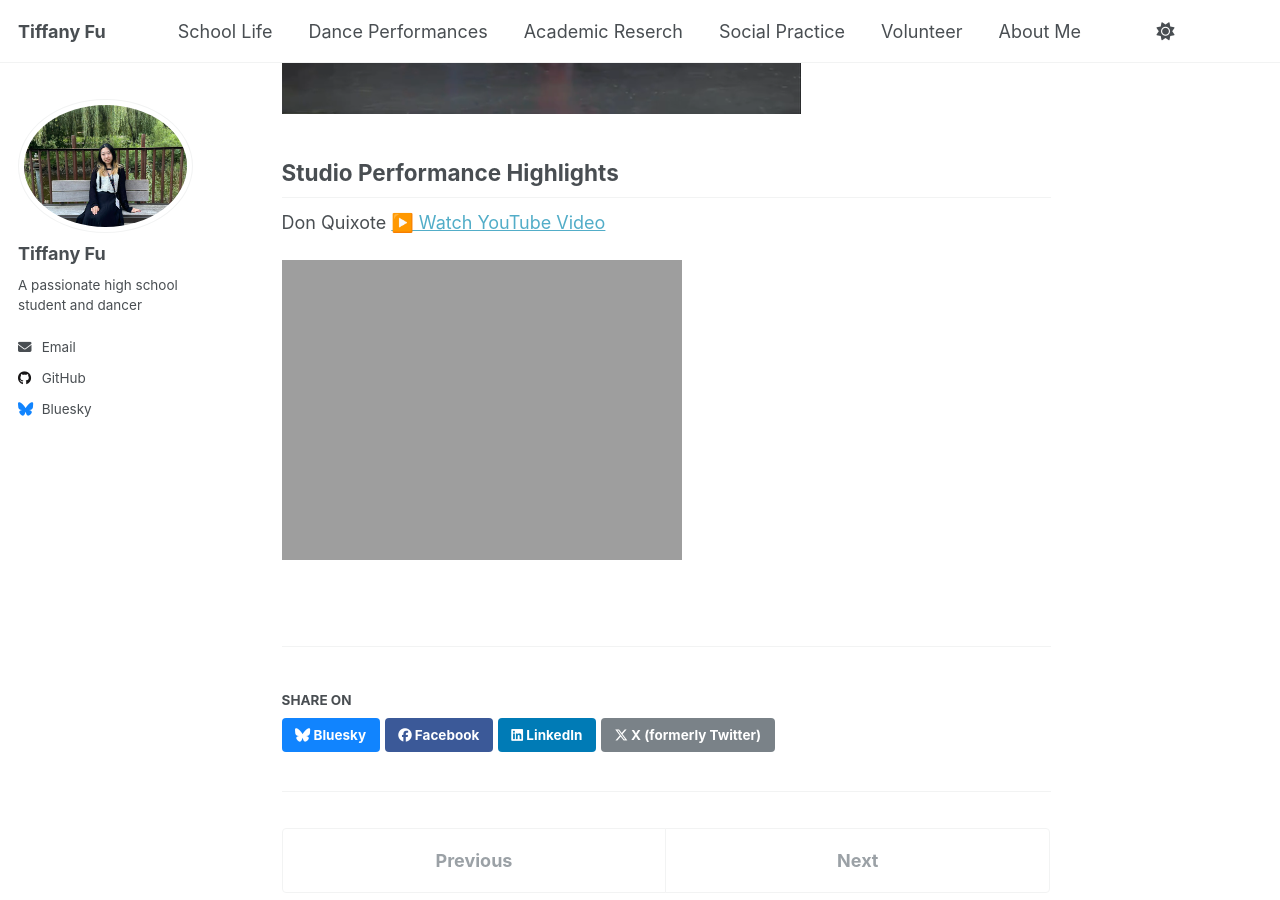
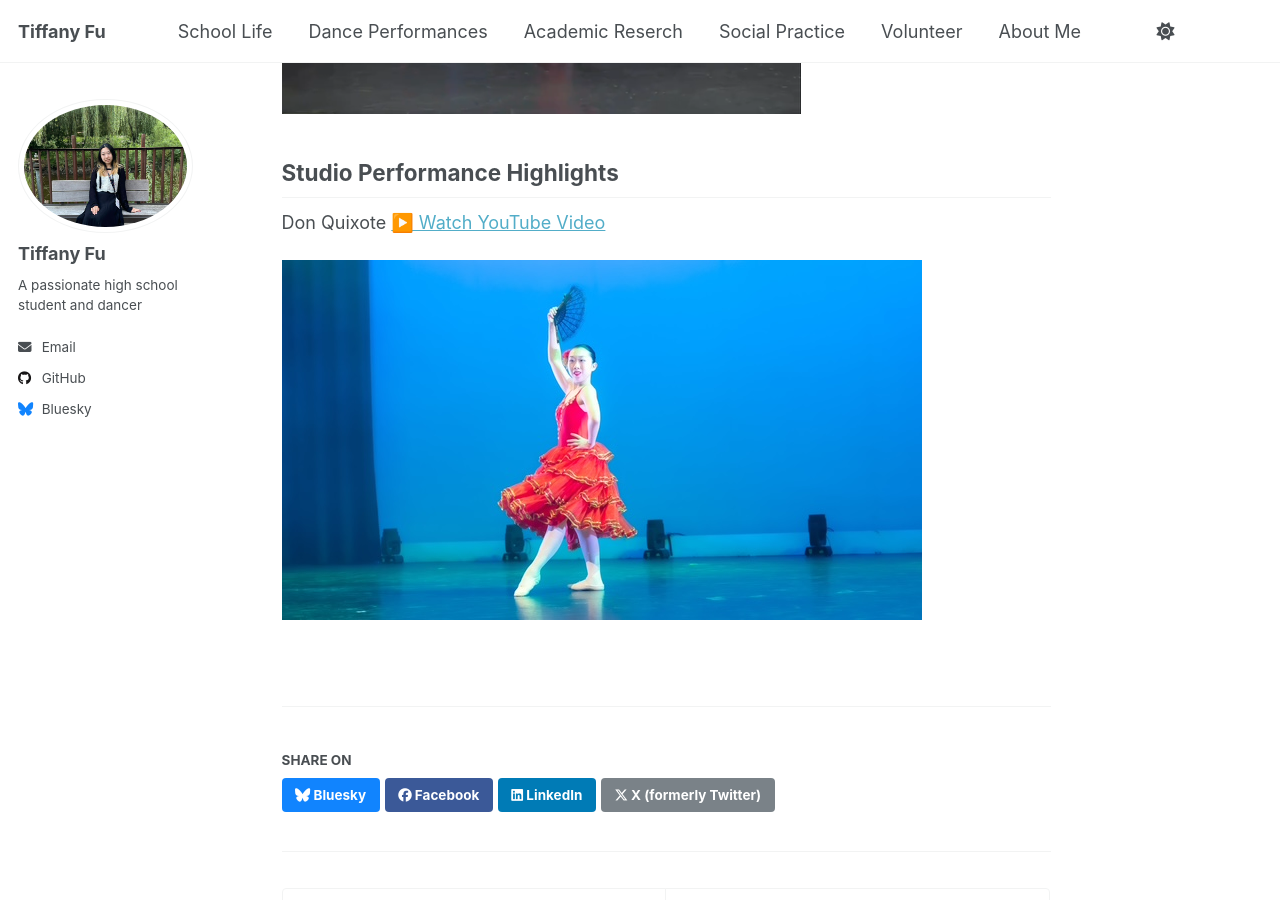
Before and after one commit to TiffanyJTFu/TiffanyFu, a Jekyll site: the page built from _talks/DanceCompetitions1.md, in a window 1280 px wide and 900 px high, scrolled down 1967 px. Built offline with Jekyll 4.4.1, drawn with Linux system fonts in a browser that asks for light colours; a script that is not in the unit is left out.

Commit message:
Update DanceCompetitions1.md

```diff
--- a/_talks/DanceCompetitions1.md
+++ b/_talks/DanceCompetitions1.md
@@ -34,4 +34,4 @@ Pointing to the Moon – Solo | Diamond Rank, 2nd Place Overall, Judge's Choice
 Don Quixote
 <a href="https://youtu.be/isbpR2lO6R4" target="_blank" rel="noopener">▶️ Watch YouTube Video</a>
 
-![Dance10](https://tiffanyjtfu.github.io/TiffanyFu/images/danceballet2.PNG)
+![Dance10](https://tiffanyjtfu.github.io/TiffanyFu/images/danceballet2.JPEG)
```
